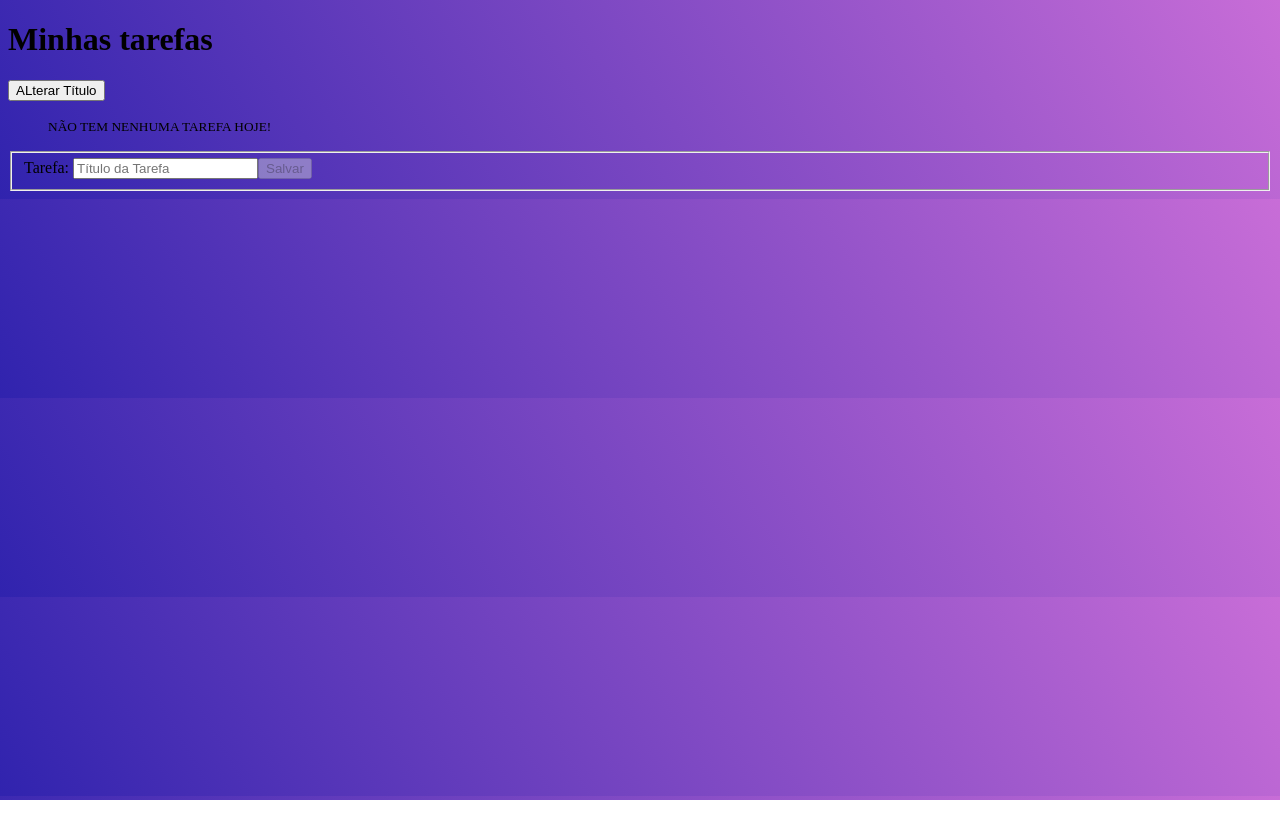
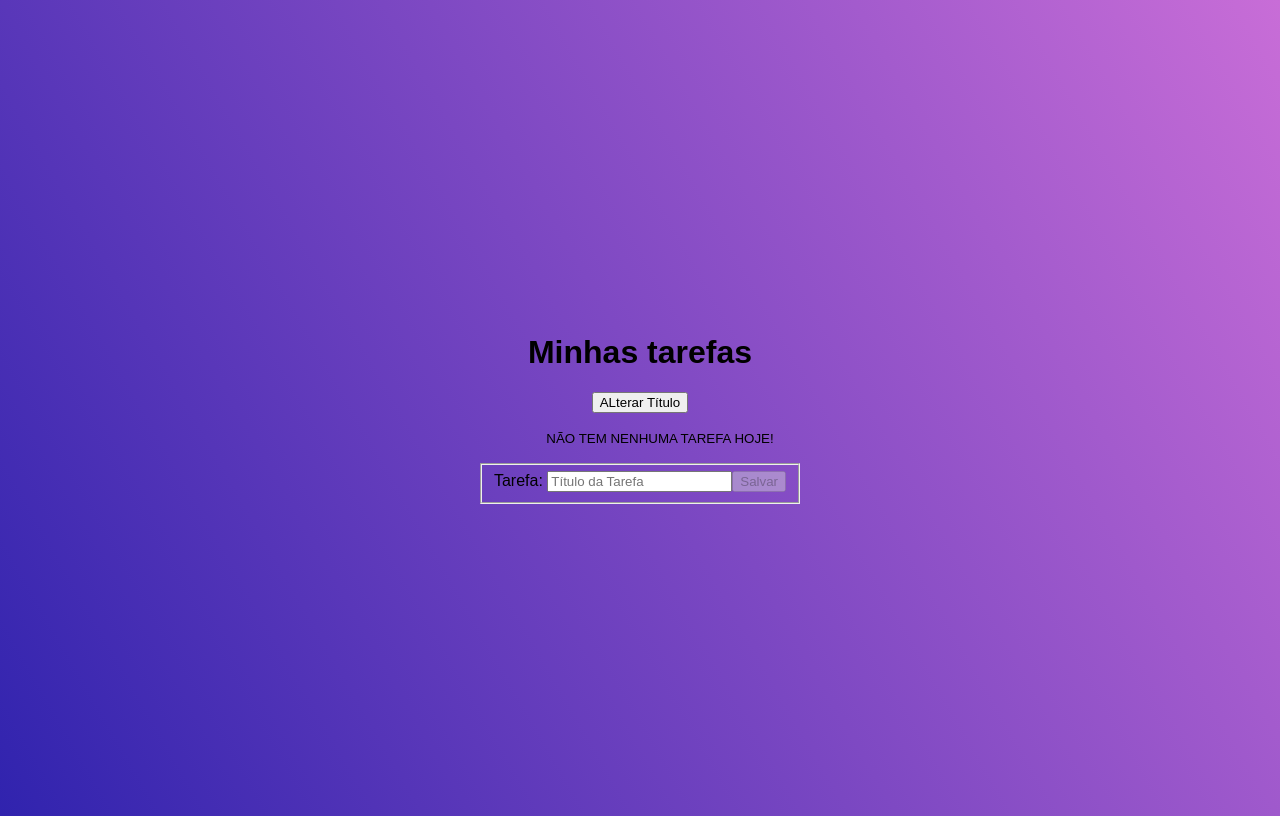
Before and after one commit to RafaelBonotto/angular.Todo, an Angular app: page / in a window 1280 px wide. Built offline with nearby package versions, Linux system fonts and the light colour scheme.

Commit message:
configuração do  body (Altura, largura, alinhamento, fonte, etc...)

```diff
--- a/src/styles.css
+++ b/src/styles.css
@@ -1,4 +1,12 @@
 body{
+  height: 100vh;
+  display: flex;
+  align-items: center;
+  justify-content: center;
+  font-family: 'Montserrat', sans-serif;
+  font-weight: 300;
+  text-align: center;
+
   background: #3023ae;
   background: -moz-linear-gradient(60deg, #3023ae 0%, #c86dd7 100%);
   background: -webkit-linear-gradient(60deg, #3023ae 0%, #c86dd7 100%);
```
